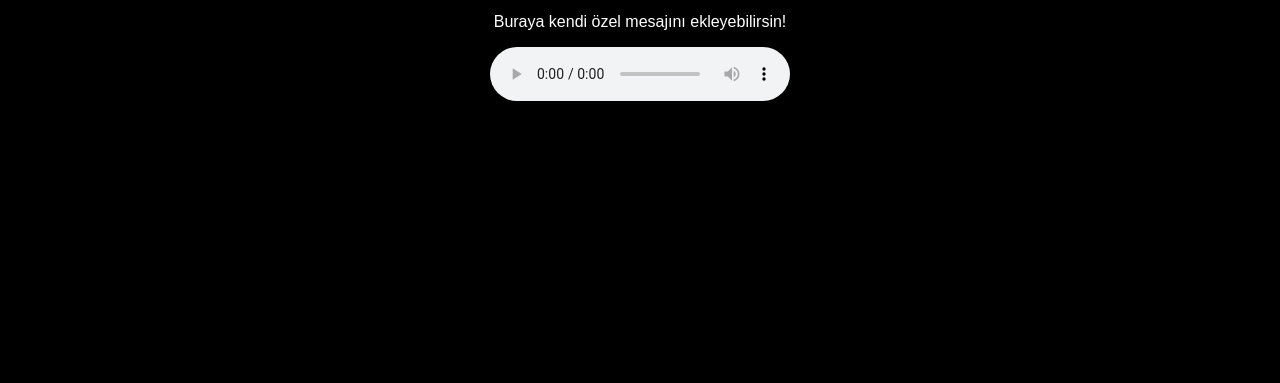
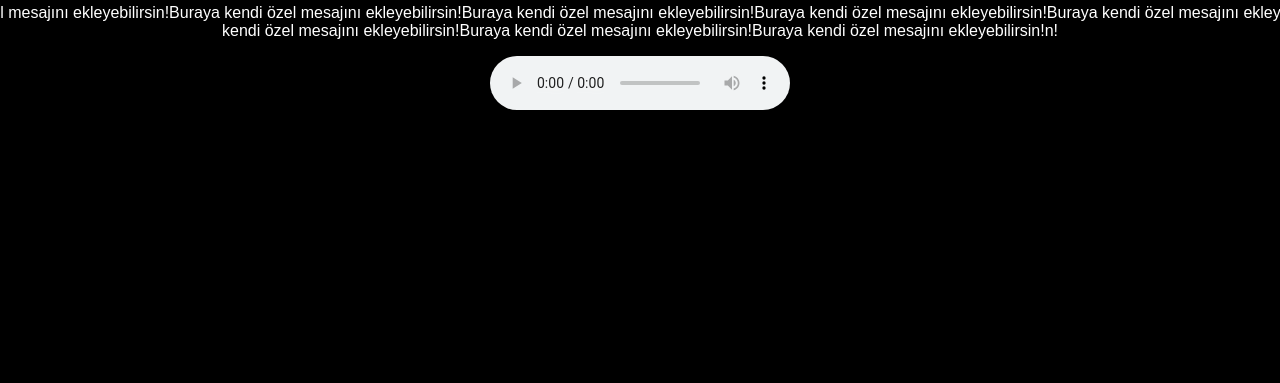
Before and after one commit to Archered0/deneme123, a plain HTML site: page index.html in a window 1280 px wide. Shown: the part 417-800 px from the top of the page. Drawn offline with Linux system fonts and the light colour scheme.

Commit message:
Update index.html

```diff
--- a/index.html
+++ b/index.html
@@ -10,7 +10,7 @@
     <div id="content">
         <h1>Sevgilim, iyi ki varsın! 💖</h1>
         <p>Seninle geçirdiğim her an çok özel. Seni çok seviyorum! SDAAAAAAAAAAAAAAAAAAAAAAAAAAAAAAAAAAAAAAAAAAAAAAAAAAAAAAAAAAAAAAAAAAAAAAAAAAAAAAAAAAAAAADASASDADSADSEWQEWQEWQJSAKDJKLDSAKLJDSAJKLDSADKSALJDASKLNDASNKLDNSAKLDNASKLLASDNDSADASJLKJKLXZCKLCZXŞNKNCXZKLNXKZCLNKASLŞFJNSALKŞGNALKWNKWAGGAKNSLGNSKLAGNASKLGALSNK 💕</p>
-        <p>Buraya kendi özel mesajını ekleyebilirsin!</p>
+        <p>Buraya kendi özel mesajını ekleyebilirsiBuraya kendi özel mesajını ekleyebilirsin!Buraya kendi özel mesajını ekleyebilirsin!Buraya kendi özel mesajını ekleyebilirsin!Buraya kendi özel mesajını ekleyebilirsin!Buraya kendi özel mesajını ekleyebilirsin!Buraya kendi özel mesajını ekleyebilirsin!Buraya kendi özel mesajını ekleyebilirsin!Buraya kendi özel mesajını ekleyebilirsin!Buraya kendi özel mesajını ekleyebilirsin!Buraya kendi özel mesajını ekleyebilirsin!Buraya kendi özel mesajını ekleyebilirsin!n!</p>
         <audio controls autoplay loop>
             <source src="song.mp3" type="audio/mpeg">
         </audio>
```
